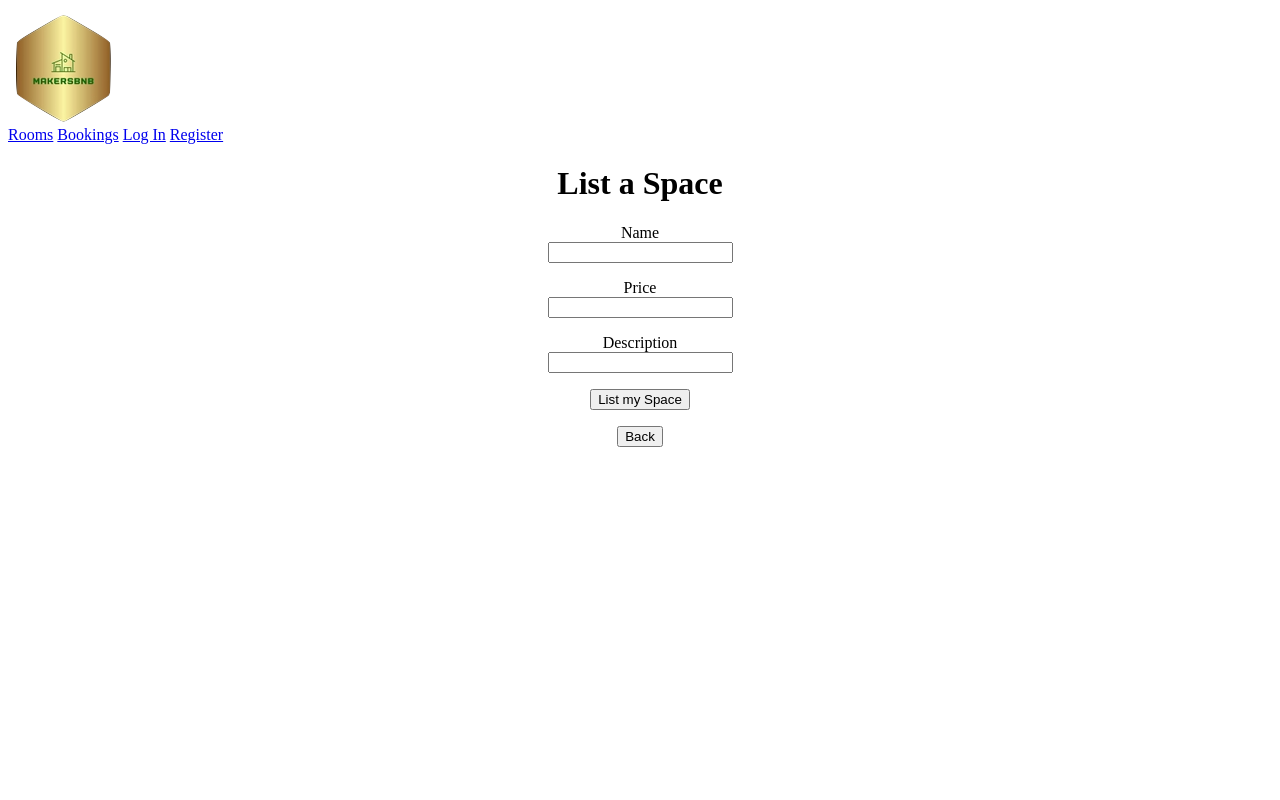
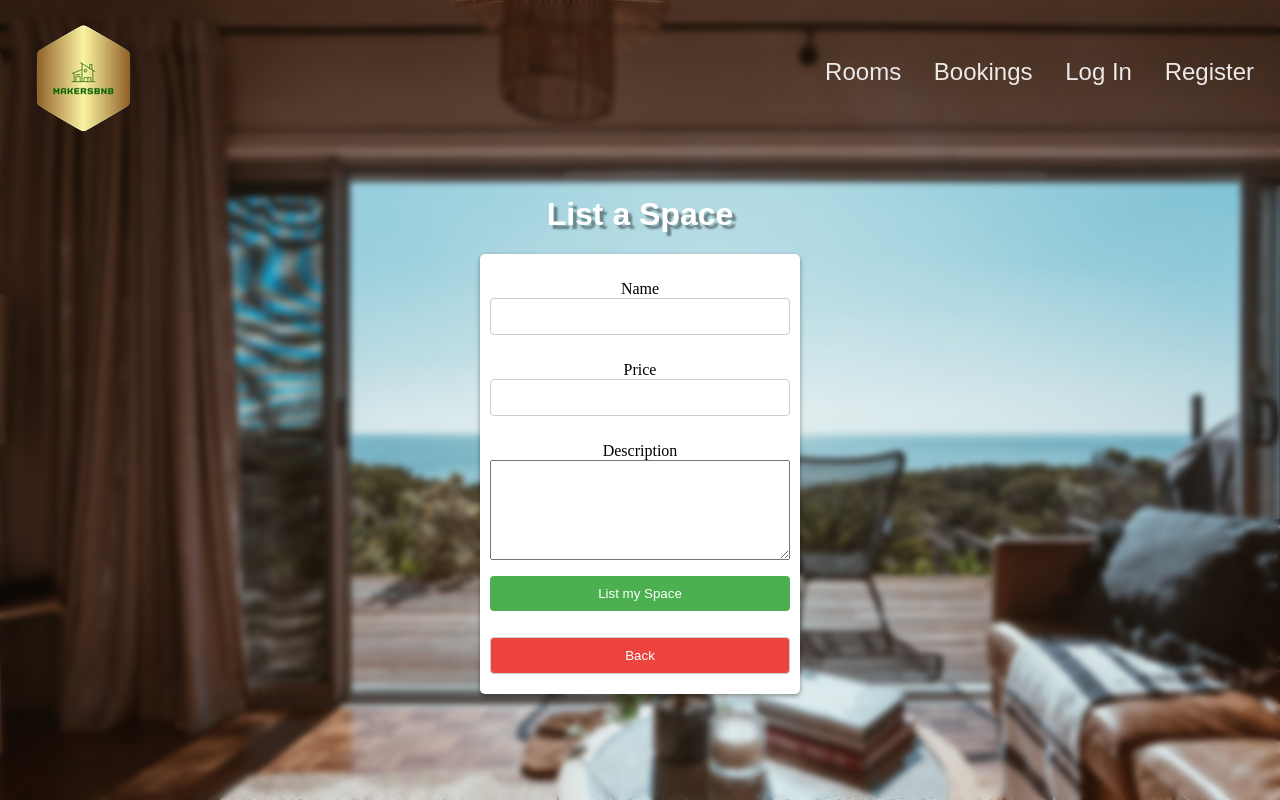
Before and after one commit to romaingrude/Engineering_Project_1, a Flask app: page /rooms/room_new in a window 1280 px wide. Run offline with Flask 3, Linux system fonts and the light colour scheme.

Commit message:
Create room CSS

```diff
--- a/static/room_show.css
+++ b/static/room_show.css
@@ -62,7 +62,7 @@ form {
   padding: 10px;
   background-color: #fff;
   border-radius: 5px;
-  box-shadow: 0 2px 5px rgba(0, 0, 0, 0.1);
+  box-shadow: 0 2px 5px rgba(0, 0, 0, 0.4);
   margin-bottom: 0;
 }
 
@@ -71,7 +71,7 @@ form {
   padding: 5px;
   background-color: #f0f0f0;
   border-radius: 5px;
-  box-shadow: 0 2px 5px rgba(0, 0, 0, 0.4);
+  box-shadow: 2 2px 5px rgba(0, 0, 0, 0.5);
   margin-bottom: 0;
 }
 
@@ -196,3 +196,10 @@ input[type="submit"]:hover {
   text-shadow: 0px 4px 6px rgba(0, 0, 0, 0.4);
   background-color: #9c9c9c; /* Add this line to change the background color when hovered */
 }
+
+textarea#description {
+  width: 100%;
+  height: 100px; /* Set an initial height for the description box */
+  resize: vertical; /* Allow vertical resizing */
+  overflow: auto; /* Add a vertical scrollbar when content exceeds the available space */
+}
--- a/templates/rooms/room_new.html
+++ b/templates/rooms/room_new.html
@@ -3,6 +3,30 @@
 <head>
   <title>MakersBNB - List a Space</title>
   <meta charset="utf-8">
+  <link rel="stylesheet" type="text/css" href="/static/room_show.css">
+  <style>
+    body {
+      background-image: url("/static/background.jpg");
+      background-size: cover;
+      background-repeat: no-repeat;
+      background-attachment: fixed;
+    }
+
+    body::before {
+      content: "";
+      position: absolute;
+      top: 0;
+      left: 0;
+      width: 100%;
+      height: 100%;
+      background-image: url("/static/background.jpg");
+      background-size: cover;
+      background-repeat: no-repeat;
+      background-attachment: fixed;
+      filter: blur(3px);
+      z-index: -1;
+    }
+  </style>
 </head>
 
 <body>
@@ -41,19 +65,18 @@
       <p>
         <label for="description">Description</label>
         <br>
-        <input type="text" name="description" id="description">
+        <textarea name="description" id="description"></textarea>
       </p>
 
       <p>
         <input type="submit" value="List my Space">
       </p>
 
-        <form>
-          <input type="button" value="Back" onclick="history.back()">
+
+      <input type="button" value="Back" class="back-button" onclick="history.back()">
     </form>
 
 
-    </form>
 
 
   </center>
```
Also changed, not shown: tests/test_app.py (+1 -1 lines). Lines whose indentation alone changed are shown as unchanged.
